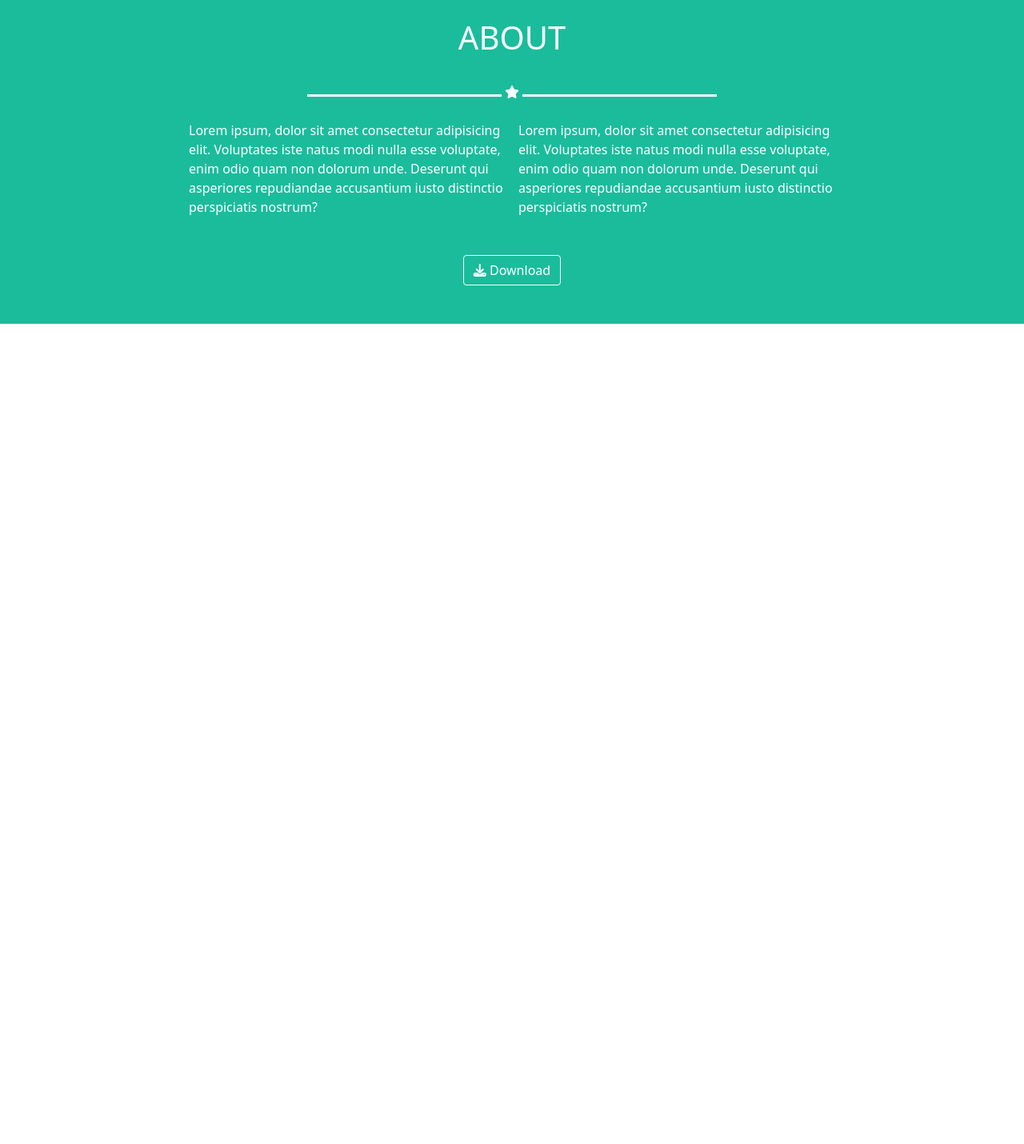
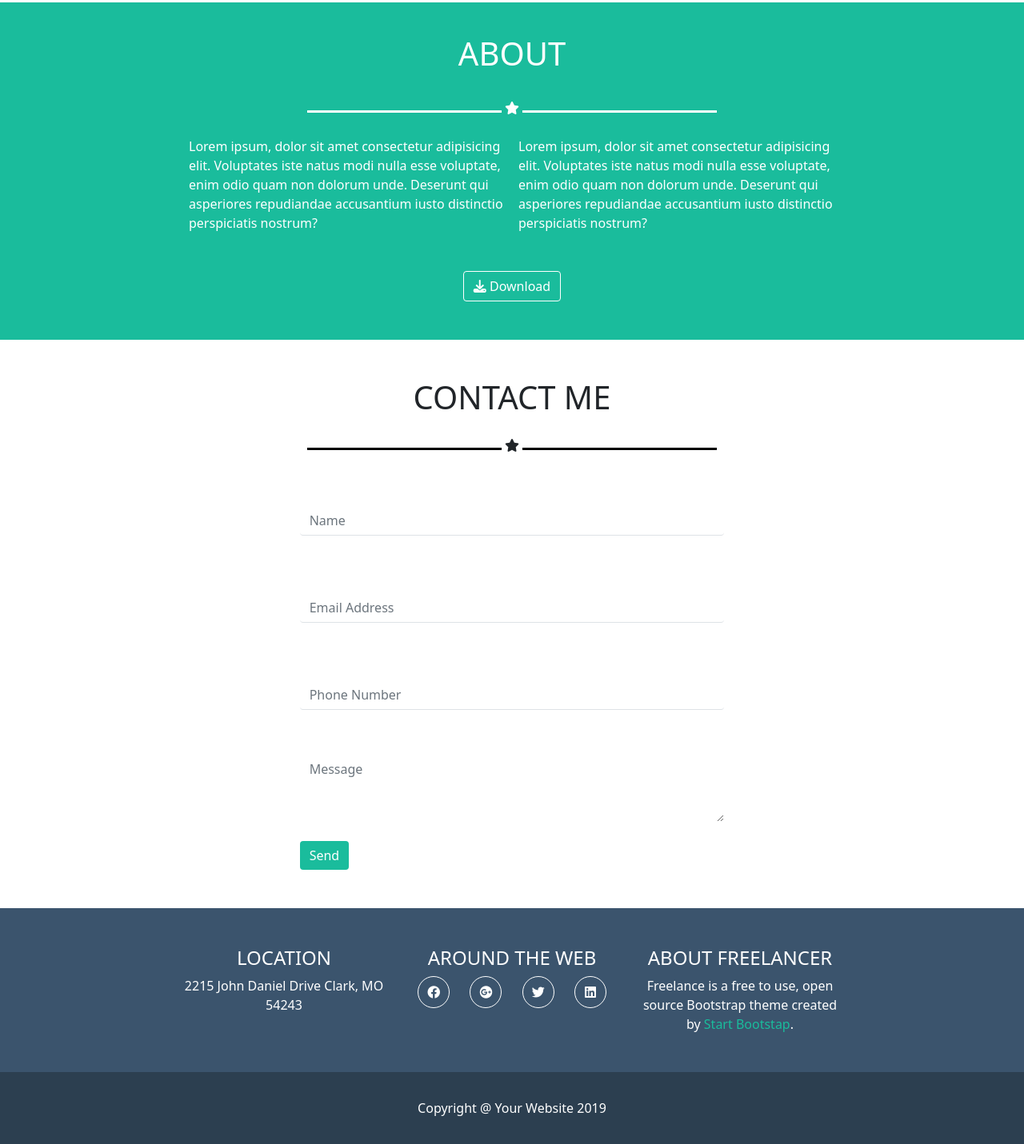
Before and after one commit to NicoloYan/html-css-bootstrap-freelancer, a plain HTML site: page index.html in a window 1280 px wide. Shown: the part 1652-3083 px from the top of the page at 80% size. Before the commit the page ends 2057 px from the top, so only its background shows below. Drawn offline with nearby package versions, Linux system fonts and the light colour scheme.

Commit message:
layout e dettagli ultimati, progetto completato

```diff
--- a/css/style.css
+++ b/css/style.css
@@ -19,7 +19,13 @@ header a {
 .black {
     background-color: black;
 }
- /* Main */
+.ms_small_container {
+    width: 65%;
+    margin: 0 auto;
+    max-width: 1170px;
+}
+
+ /* MAIN */
 
  /* Section 1 */
 
@@ -48,19 +54,54 @@ header a {
 .card {
     border: 0px;
 }
+
  /* Section 3 */
 
  .section_3 {
     background-color: #1abc9c;
     color: white;
 }
-.ms_small_container {
-    width: 65%;
-    margin: 0 auto;
-    max-width: 1170px;
-}
 .section_3 button {
     border: 1px solid white;
     background-color: #1abc9c;
     color: white;
 }
+
+/* Section 4 */
+
+.contact button {
+    background-color: #1abc9c;
+    border: #1abc9c;
+}
+
+/* Footer */
+
+.top-footer {
+    color: white;
+    background-color: #3b546d;
+}
+.bottom-footer {
+    color: white;
+    background-color: #2c3f50;
+    height: 90px;
+    line-height: 90px;
+}
+.circle_container {
+    display: flex;
+    align-items: center;
+    justify-content: space-around;
+}
+._circle {
+    background-color: #3b546d;
+    width: 40px;
+    height: 40px;
+    display: flex;
+    justify-content: center;
+    align-items: center;
+    border: 1px solid white;
+    border-radius: 50%;
+}
+.top-footer a {
+    color: #1abc9c;
+    text-decoration: none;
+}
--- a/index.html
+++ b/index.html
@@ -16,11 +16,13 @@
         <div class="container align-items-center">
             <div class="container">
                 <div class="row  align-items-center">
+
                     <div class="col">
                         <a href="" >START BOOTSTRAP</a>
                     </div>
 
                     <div class="col-auto text-end">
+
                         <div class="d-md-none">
                             <i class="fa-solid fa-bars"></i>
                         </div>
@@ -33,6 +35,7 @@
                                 <li class="list-inline-item"><a href="" class="link_nav">CONTACT</a></li>
                             </ul>
                         </nav>
+
                     </div>
                 </div>
             </div>
@@ -45,22 +48,27 @@
         <section class="section_1">
             <div class="container">
                 <div class="row pt-4 pb-4 justify-content-center">
+
                     <div class="col-6">
                         <div>
                             <img src="img/avatar.svg" alt="immagine">
                         </div>
                     </div>
+
                     <div class="col-12 text-center mb-3">
                         <h1 >START BOOTSTRAP</h1>
                     </div>
+
                     <div class="col-12 text-center dis-flex align-items-center mb-3">
                         <div class="white line"></div>
                         <div class="star"><i class="fa-solid fa-star"></i></div>
                         <div class="white line"></div>
                     </div>
+
                     <div class="col-12 text-center mb-4">
                         <div>GRAPHIC ARTIST - WEB DESIGNER - ILLUSTRATOR</div>
                     </div>
+
                 </div>
             </div>
         </section>
@@ -69,46 +77,55 @@
         <section class="portfolio">
             <div class="container">
                 <div class="row pt-4 pb-4 justify-content-center mt-5">
+
                     <div class="row justify-content-center">
                         <div class="col-12 text-center mb-3">
                             <h1>PORTFOLIO</h1>
                         </div>
                     </div>
-                    <div class="col-12 text-center align-items-center mb-4">
+
+                    <div class="col-12 text-center align-items-center g-3">
                         <div class="black line"></div>
                         <div class="star"><i class="fa-solid fa-star"></i></div>
                         <div class="black line"></div>
                     </div>
-                    <div class="col-11 col-md-5 col-lg-4 pb-2">
+
+                    <div class="col-11 col-md-5 col-lg-4 g-3">
                         <div class="card">
                             <img src="img/cabin.png" alt="immagine">
                         </div>
                     </div>
-                    <div class="col-11 col-md-5 col-lg-4 pb-2">
+
+                    <div class="col-11 col-md-5 col-lg-4 g-3">
                         <div class="card">
                             <img src="img/cake.png" alt="immagine">
                         </div>
                     </div>
-                    <div class="col-11 col-md-5 col-lg-4 pb-2">
+
+                    <div class="col-11 col-md-5 col-lg-4 g-3">
                         <div class="card">
                             <img src="img/circus.png" alt="immagine">
                         </div>
                     </div>
-                    <div class="col-11 col-md-5 col-lg-4 pb-2">
+
+                    <div class="col-11 col-md-5 col-lg-4 g-3">
                         <div class="card">
                             <img src="img/game.png" alt="immagine">
                         </div>
                     </div>
-                    <div class="col-11 col-md-5 col-lg-4 pb-2">
+
+                    <div class="col-11 col-md-5 col-lg-4 g-3">
                         <div class="card">
                             <img src="img/safe.png" alt="immagine">
                         </div>
                     </div>
-                    <div class="col-11 col-md-5 col-lg-4 pb-2">
+
+                    <div class="col-11 col-md-5 col-lg-4 g-3">
                         <div class="card">
                             <img src="img/submarine.png" alt="immagine">
                         </div>
                     </div>
+
                 </div>
             </div>
         </section>
@@ -153,10 +170,124 @@
                         </div>
 
                     </div>
+                </div>
+            </div>
+        </section>
 
+        <!-- Section 4 -->
+        <section class="contact">
+            <div class="ms_small_container">
+                <div class="container pb-5">
+
+                    <div class="row mt-5 mb-3">
+                        <div class="col-12 text-center">
+                            <h1>CONTACT ME</h1>
+                        </div>
+                    </div>
+
+
+                    <div class="col-12 text-center dis-flex align-items-center mb-4">
+                        <div class="black line"></div>
+                        <div class="star"><i class="fa-solid fa-star"></i></div>
+                        <div class="black line"></div>
+                    </div>
+
+                    <form action="">
+
+                        <div class="row justify-content-center">
+                            <div class="col-8 pb-3 pt-3">
+                                <div class="mb-3">
+                                    <label for="name" class="form-label"></label>
+                                    <input type="name" class="form-control border-0 border-bottom" id="exampleFormControlInput1"
+                                        placeholder="Name">
+                                </div>
+                            </div>
+                        </div>
+
+                        <div class="row justify-content-center">
+                            <div class="col-8 pb-3 pt-3">
+                                <div class="mb-3">
+                                    <label for="email" class="form-label"></label>
+                                    <input type="email" class="form-control border-0 border-bottom"
+                                        id="exampleFormControlInput1" placeholder="Email Address">
+                                </div>
+                            </div>
+                        </div>
+
+
+                        <div class="row justify-content-center">
+                            <div class="col-8 pt-3">
+                                <div class="mb-3">
+                                    <label for="phonenumber" class="form-label"></label>
+                                    <input type="phonenumber" class="form-control border-0 border-bottom"
+                                        id="exampleFormControlInput1" placeholder="Phone Number">
+                                </div>
+                            </div>
+                        </div>
+
+
+                        <div class="row justify-content-center">
+                            <div class="col-8 pt-3 pb-4">
+                                <label for="message" class="form-label"></label>
+                                <textarea class="form-control border-0" id="exampleFormControlTextarea1" rows="3"
+                                    placeholder="Message"></textarea>
+                            </div>
+                        </div>
+
+
+                        <div class="row justify-content-center">
+                            <div class="col-8">
+                                <button type="button" class="btn btn-success">Send</button>
+                            </div>
+                        </div>
+
+                    </form>
                 </div>
             </div>
         </section>
     </main>
+
+    <!-- Footer -->
+    <footer>
+        <!-- Top Footer -->
+        <div class="top-footer">
+            <div class="container pt-5 pb-5">
+                <div class="row justify-content-center">
+                    <div class="col-12 col-md-3 mb-5 mb-md-0 text-center">
+                        <h4>LOCATION</h4>
+
+                        2215 John Daniel Drive Clark, MO 54243
+                    </div>
+                    <div class="col-12 col-md-3 mb-5 mb-md-0 text-center">
+                        <h4>AROUND THE WEB</h4>
+
+                        <div class="circle_container">
+                            <div class="_circle"><i class="fa-brands fa-facebook"></i></div>
+                            <div class="_circle"><i class="fa-brands fa-google-plus"></i></div>
+                            <div class="_circle"><i class="fa-brands fa-twitter"></i></div>
+                            <div class="_circle"><i class="fa-brands fa-linkedin"></i></div>
+                        </div>
+
+                    </div>
+                    <div class="col-12 col-md-3 mb-5 mb-md-0 text-center">
+                        <h4>ABOUT FREELANCER</h4>
+
+                        Freelance is a free to use, open source Bootstrap theme created by <a href="">Start Bootstap</a>.
+                    </div>
+                </div>
+            </div>
+        </div>
+
+        <!-- Bottom Footer  -->
+        <div class="bottom-footer">
+            <div class="container">
+                <div class="row align-items-center">
+                    <div class="col-12 text-center">
+                        Copyright @ Your Website 2019
+                    </div>
+                </div>
+            </div>
+        </div>
+    </footer>
 </body>
 </html>
```
